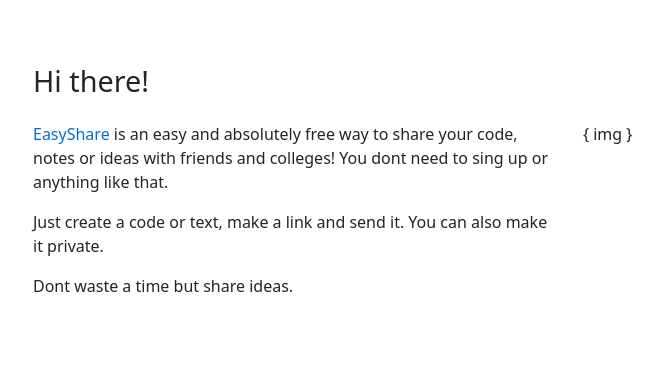
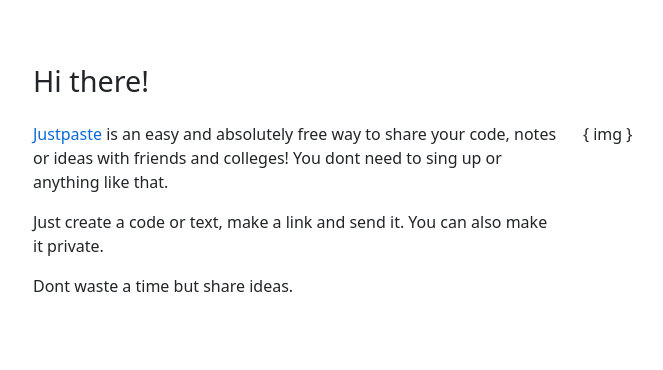
Before and after one commit to zavarovkv/justpaste.co, a Flask app: page /about in a window 1280 px wide. Shown: the part 50-420 px from the top of the page, without its empty margins (69-732 px from the left). Run offline with Flask 2, Linux system fonts and the light colour scheme; data that the repository does not hold is empty.

Commit message:
upd template about

```diff
--- a/app/templates/about.html
+++ b/app/templates/about.html
@@ -10,7 +10,7 @@
 
 {% block body%}
     <div class="col-md-6 col-12 pt-3 pb-5 mb-5">
-        <p><a href="{{ url_for('index') }}">EasyShare</a> is an easy and absolutely free way to share your code, notes or ideas with friends and colleges! You dont need to sing up or anything like that.</p>
+        <p><a href="{{ url_for('index') }}">Justpaste</a> is an easy and absolutely free way to share your code, notes or ideas with friends and colleges! You dont need to sing up or anything like that.</p>
         <p>Just create a code or text, make a link and send it. You can also make it private.</p>
         <p>Dont waste a time but share ideas.</p>
     </div>
```
